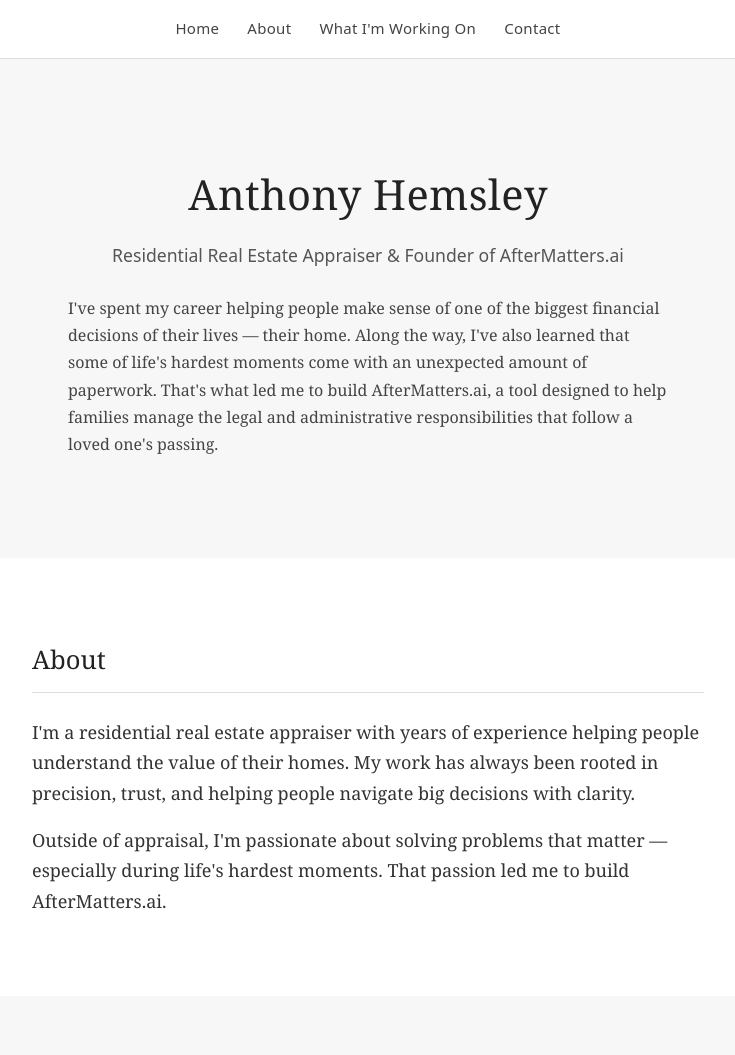
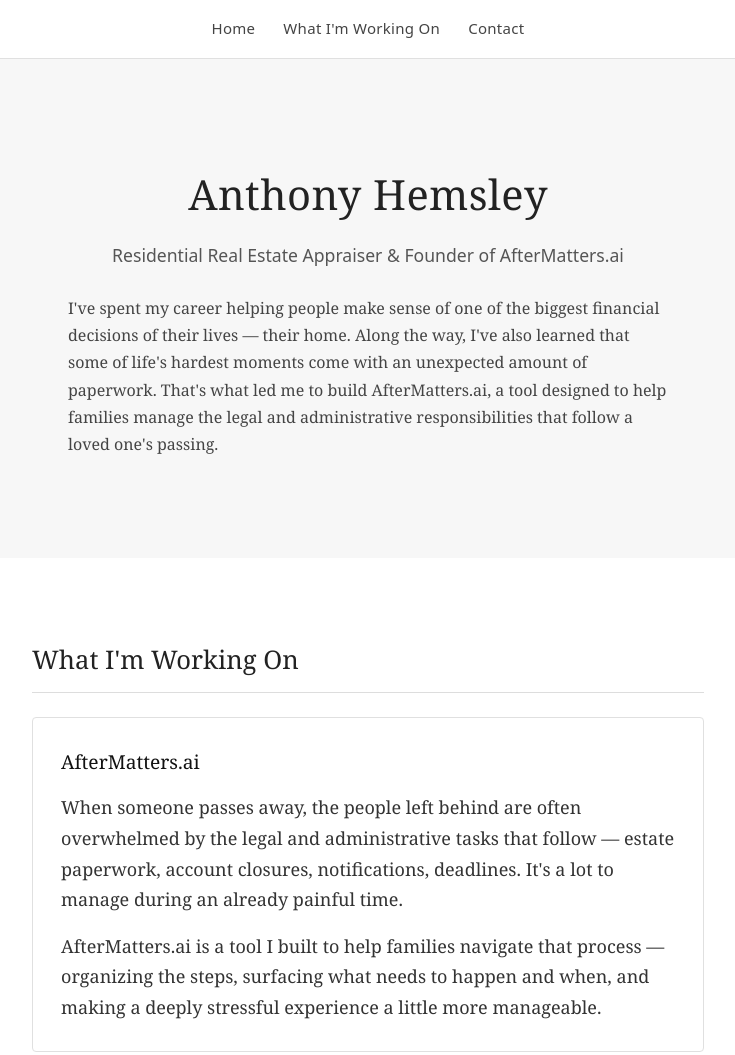
Before and after one commit to ashemsley-aftermatters/anthony-website, a plain HTML site: page index.html in a window 1280 px wide. Shown: the top 1055 px of the page, without its empty margins (272-1007 px from the left). Drawn offline with Linux system fonts and the light colour scheme.

Commit message:
Removed about section

```diff
--- a/index.html
+++ b/index.html
@@ -10,8 +10,7 @@
 
   <nav>
     <a href="#hero">Home</a>
-    <a href="#about">About</a>
-    <a href="#working-on">What I'm Working On</a>
+<a href="#working-on">What I'm Working On</a>
     <a href="#contact">Contact</a>
   </nav>
 
@@ -30,23 +29,7 @@
     </div>
   </section>
 
-  <!-- About -->
-  <section id="about">
-    <div class="container">
-      <h2>About</h2>
-      <p>
-        I'm a residential real estate appraiser with years of experience helping people
-        understand the value of their homes. My work has always been rooted in precision,
-        trust, and helping people navigate big decisions with clarity.
-      </p>
-      <p>
-        Outside of appraisal, I'm passionate about solving problems that matter — especially
-        during life's hardest moments. That passion led me to build AfterMatters.ai.
-      </p>
-    </div>
-  </section>
-
-  <!-- What I'm Working On -->
+<!-- What I'm Working On -->
   <section id="working-on">
     <div class="container">
       <h2>What I'm Working On</h2>
```
